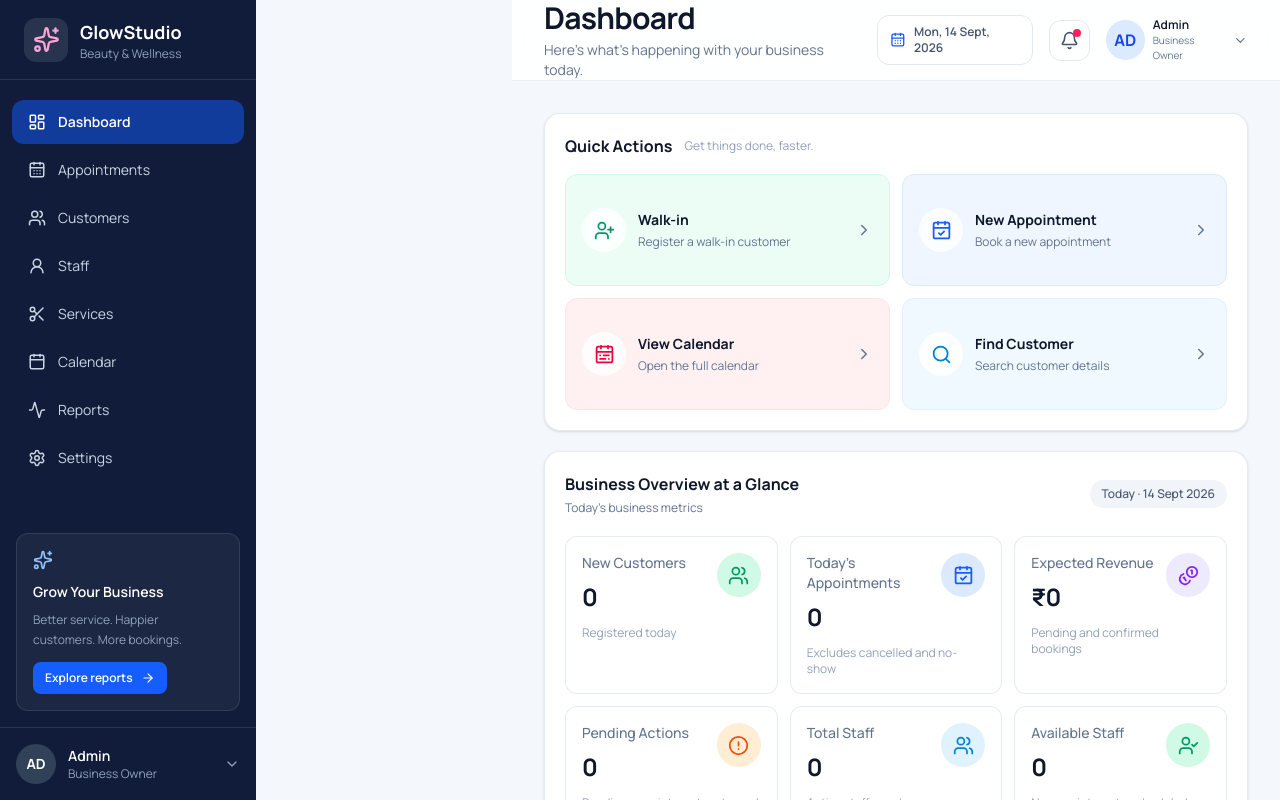
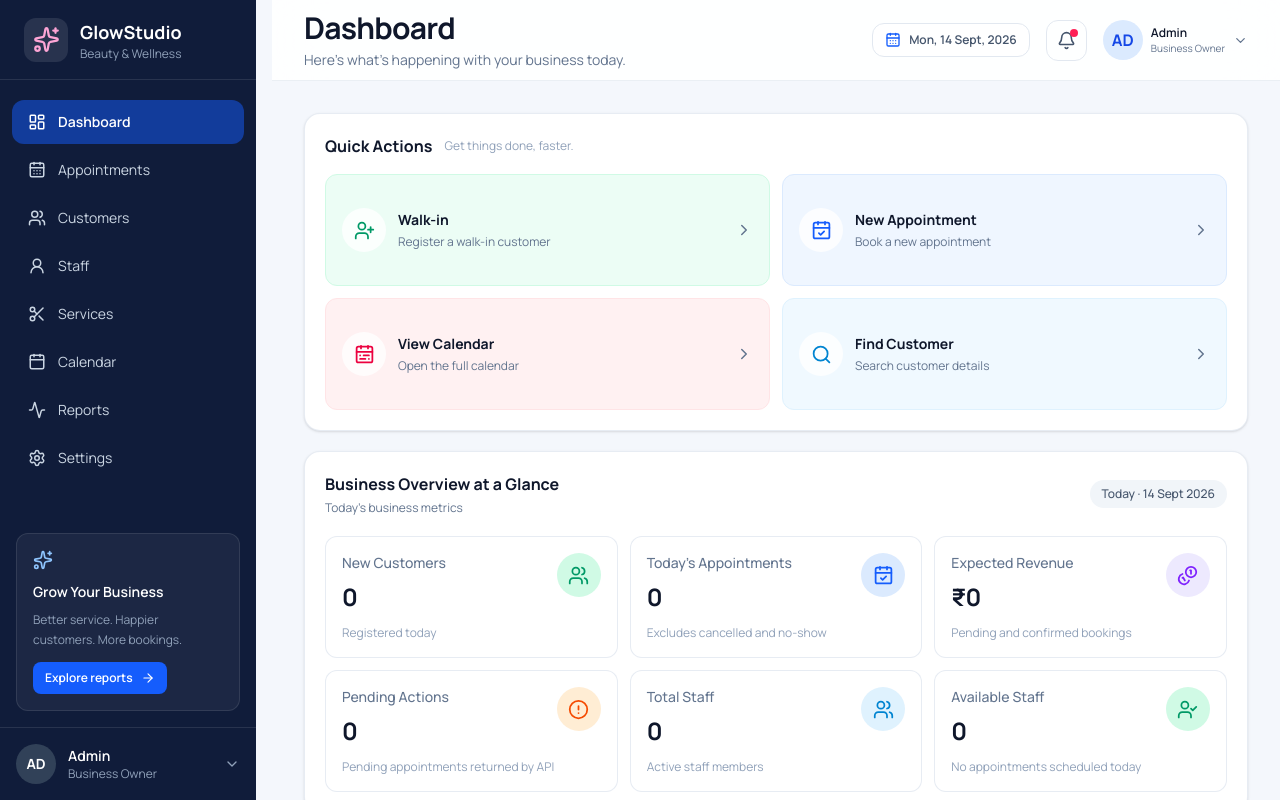
Before and after one commit to Limitless-Infoech-Solutions/Service-Booking-System, a Next.js app: page /admin in a window 1280 px wide. Shown: the top 800 px of the page. Built offline with nearby package versions, Linux system fonts and the light colour scheme; no server answers; the database is empty.

Commit message:
padding fixed

```diff
--- a/src/app/admin/page.js
+++ b/src/app/admin/page.js
@@ -728,7 +728,7 @@ export default function AdminDashboard() {
       </aside>
 
       {/* MAIN AREA - Added w-full to ensure it fills the remaining space perfectly */}
-      <main className="min-h-screen w-full lg:pl-64">
+      <main className="min-h-screen w-full lg:pl-4">
         {/* HEADER */}
         <header className="sticky top-0 z-30 border-b border-slate-200/70 bg-white/90 backdrop-blur-xl">
           <div className="flex min-h-20 items-center justify-between gap-4 px-4 sm:px-6 xl:px-8">
```
